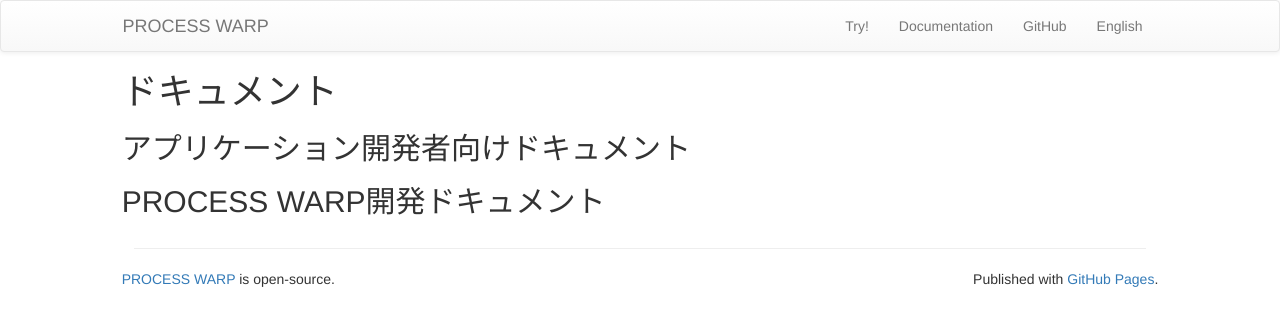
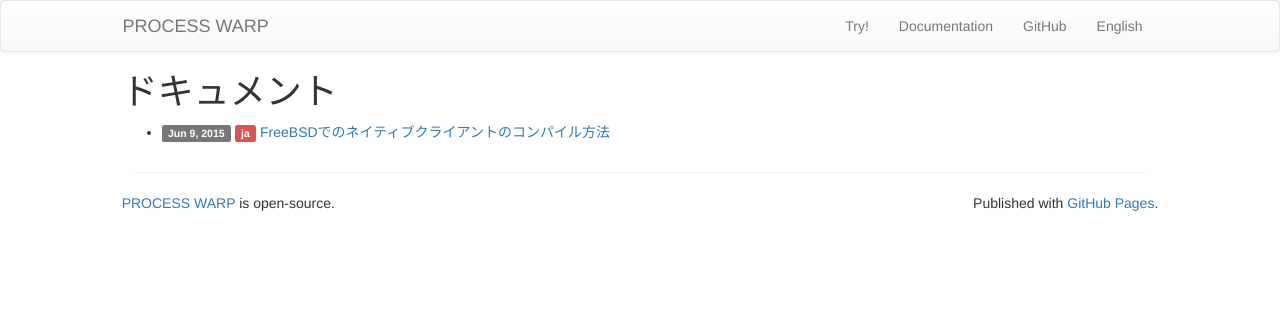
Before and after one commit to processwarp/processwarp.github.io, a Jekyll site: the page built from ja/docs.html, in a window 1280 px wide. Shown: the top 326 px of the page. Built offline with Jekyll 4.4.1, drawn with Linux system fonts in a browser that asks for light colours; nearby versions of some CDN libraries.

Commit message:
Update document page

```diff
--- a/ja/docs.html
+++ b/ja/docs.html
@@ -5,32 +5,21 @@ permalink: /ja/docs/
 lang:    ja
 ---
 
-<h2>アプリケーション開発者向けドキュメント</h2>
 <ul class="post-list">
   {% for post in site.posts %}
-  {% if post.category == "appdev" %}
+  {% if post.category == "docs" %}
   <li>
-    <span class="post-meta">{{ post.date | date: "%b %-d, %Y" }}</span>
+    <span class="label label-default">{{ post.date | date: "%b %-d, %Y" }}</span>
+    {% if post.lang == "ja" %}
+    <span class="label label-danger">ja</span>
+    {% elsif post.lang == "en"  %}
+    <span class="label label-primary">en</span>
+    {% else %}
+    <span class="label label-success">{{ post.lang}}</span>
+    {% endif %}
+
     <a class="post-link" href="{{ post.url | prepend: site.baseurl }}">{{ post.title }}</a>
-    {% if post.lang == "en" %}
-    （英語）
-    {% endif %}
   </li>
   {% endif %}
   {% endfor %}
 </ul>
-
-<h2>PROCESS WARP開発ドキュメント</h2>
-<ul class="post-list">
-  {% for post in site.posts %}
-  {% if post.category == "libdev" %}
-  <li>
-    <span class="post-meta">{{ post.date | date: "%b %-d, %Y" }}</span>
-    <a class="post-link" href="{{ post.url | prepend: site.baseurl }}">{{ post.title }}</a>
-    {% if post.lang == "en" %}
-    （英語）
-    {% endif %}
-  </li>
-  {% endif %}
-  {% endfor %}
-</ul>
```
